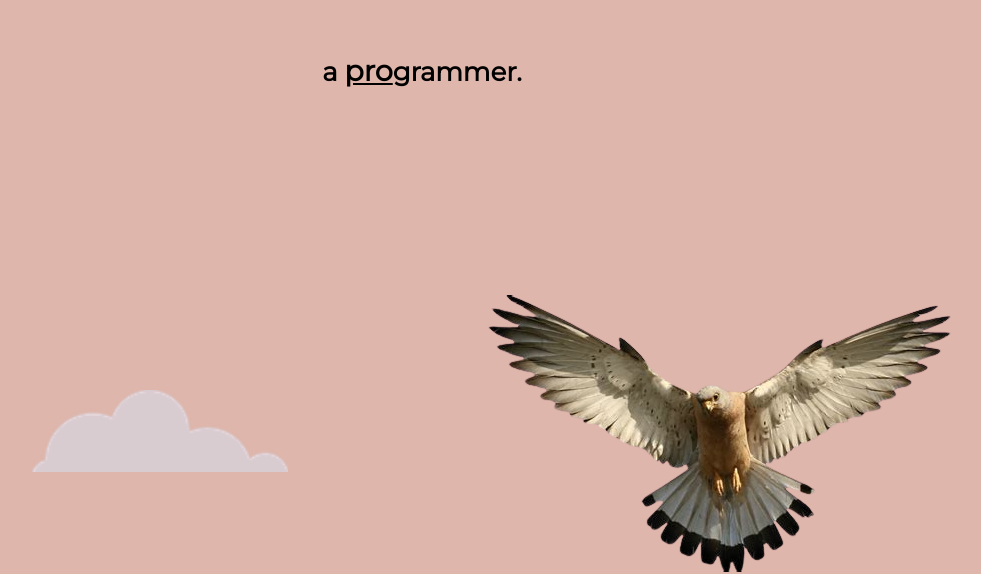
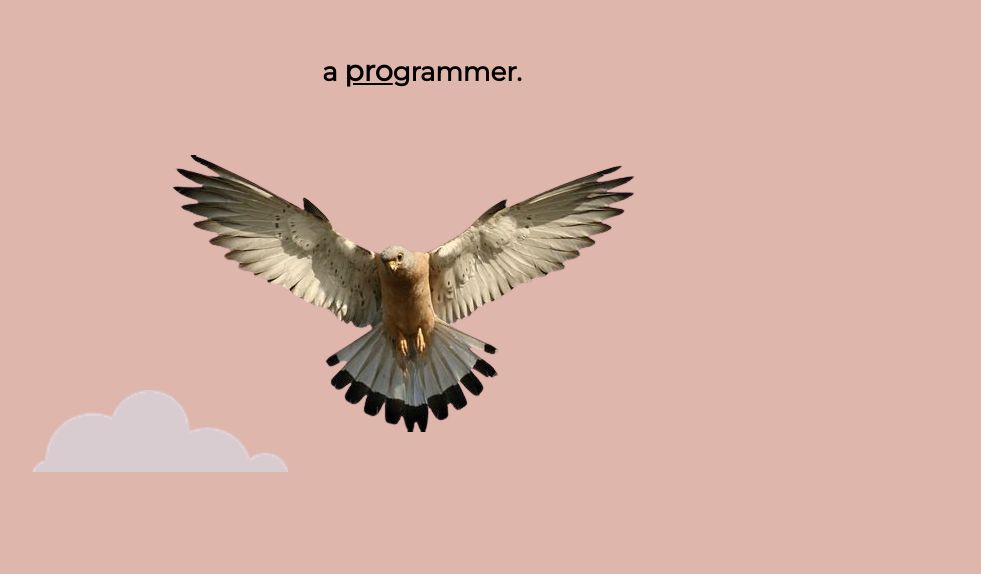
Before and after one commit to Hawkk2/Resume, a plain HTML site: page index.html in a window 1280 px wide. Shown: the part 387-961 px from the top of the page, without its empty margins (218-1199 px from the left). Drawn offline with Linux system fonts and the light colour scheme.

Commit message:
Update styles.css

```diff
--- a/css_documents/styles.css
+++ b/css_documents/styles.css
@@ -78,9 +78,9 @@ div {
 .hawk {
   background-color: #DEB6AB;
   position: absolute;
-  bottom: 300px;
-  left: 700px;
-
+  bottom: 35%;
+  left: 30%;
+  right: 30%;
 }
 
 .mount {
```
